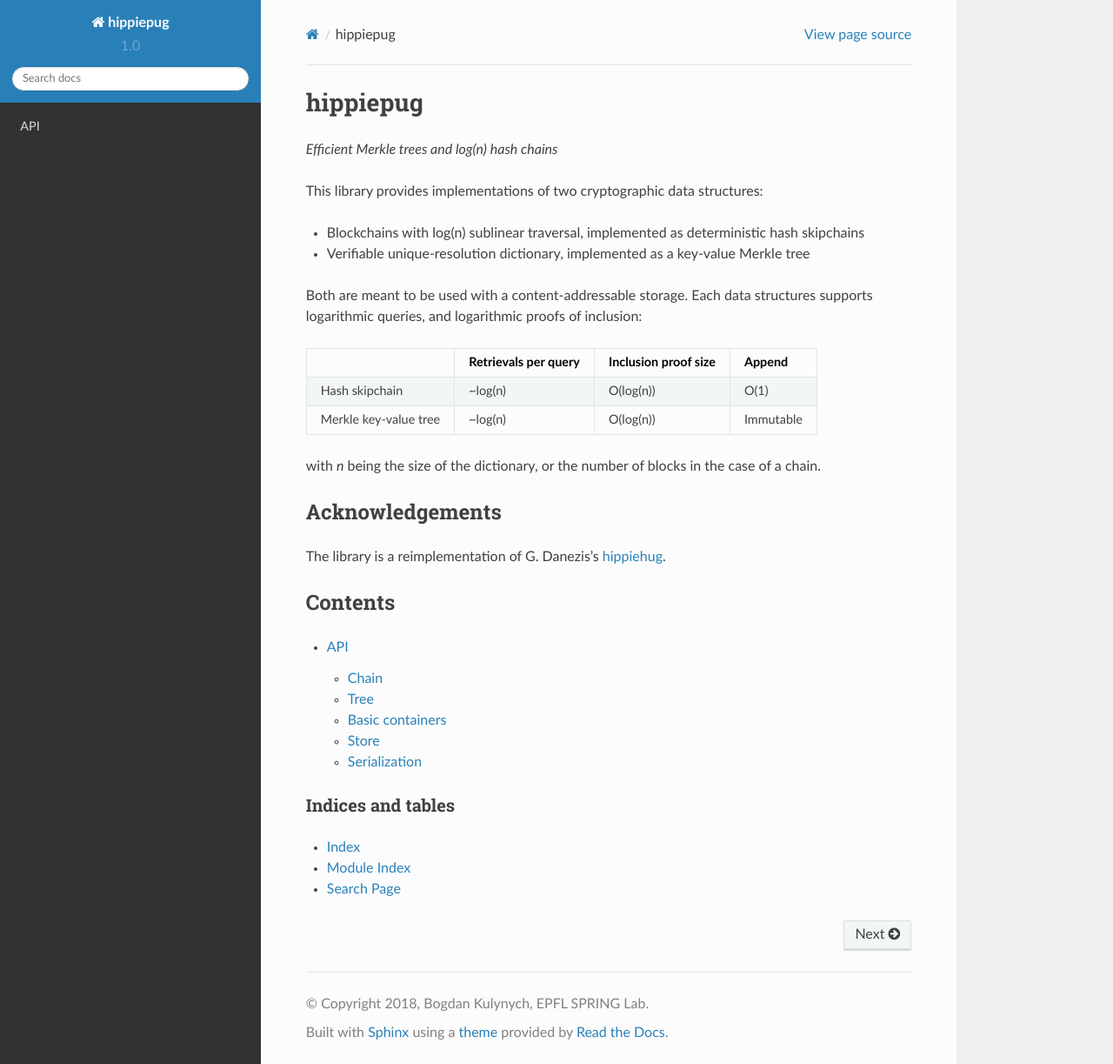
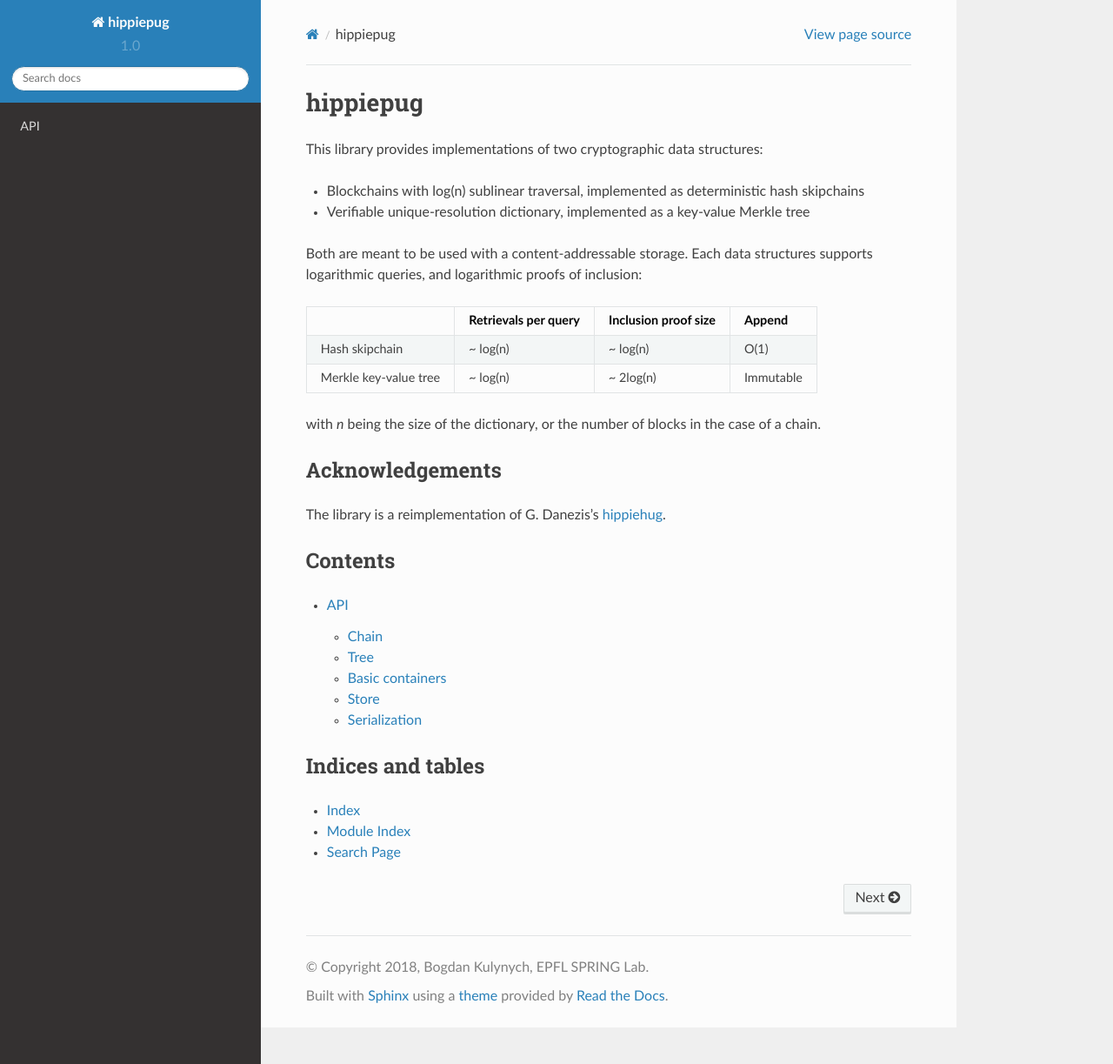
Before and after one commit to spring-epfl/hippiepug, a Sphinx documentation site: the page built from docs/source/index.rst, in a window 1280 px wide and 1223 px high. Shown: the whole window at 87% size. Built offline with Sphinx 7.4.7 and the Read the Docs theme 2.0.0, drawn with Linux system fonts in a browser that asks for light colours.

Commit message:
Clean up some docs

```diff
--- a/README.rst
+++ b/README.rst
@@ -32,9 +32,9 @@
 +-----------------------+--------------------------+----------------------+----------------+
 |                       | Retrievals per query     | Inclusion proof size | Append         |
 +=======================+==========================+======================+================+
-| Hash skipchain        | ~log(n)                  | O(log(n))            | O(1)           |
+| Hash skipchain        | ~ log(n)                 | ~ log(n)             | O(1)           |
 +-----------------------+--------------------------+----------------------+----------------+
-| Merkle key-value tree | ~log(n)                  | O(log(n))            | Immutable      |
+| Merkle key-value tree | ~ log(n)                 | ~ 2log(n)            | Immutable      |
 +-----------------------+--------------------------+----------------------+----------------+
 
 with *n* being the size of the dictionary, or the number of blocks in the case of a chain.
--- a/docs/source/conf.py
+++ b/docs/source/conf.py
@@ -19,6 +19,8 @@
 # add these directories to sys.path here. If the directory is relative to the
 # documentation root, use os.path.abspath to make it absolute, like shown here.
 sys.path.insert(0, os.path.abspath('../../'))
+
+from setup import description
 
 # -- General configuration ------------------------------------------------
 
@@ -269,7 +271,7 @@
 #  dir menu entry, description, category)
 texinfo_documents = [
     (master_doc, 'hippiepug', u'hippiepug Documentation',
-     author, 'hippiepug', 'Efficient Merkle trees and hash chains.',
+     author, 'hippiepug', description,
      'Miscellaneous'),
 ]
 
--- a/docs/source/index.rst
+++ b/docs/source/index.rst
@@ -1,8 +1,6 @@
 ---------
 hippiepug
 ---------
-
-*Efficient Merkle trees and log(n) hash chains*
 
 .. include::  ../../README.rst
   :start-after: inclusion-marker-do-not-remove
@@ -16,7 +14,7 @@
    api
 
 Indices and tables
-==================
+~~~~~~~~~~~~~~~~~~
 
 * :ref:`genindex`
 * :ref:`modindex`
```
Also changed, not shown: setup.py (+6 -4 lines), 1 other file.
